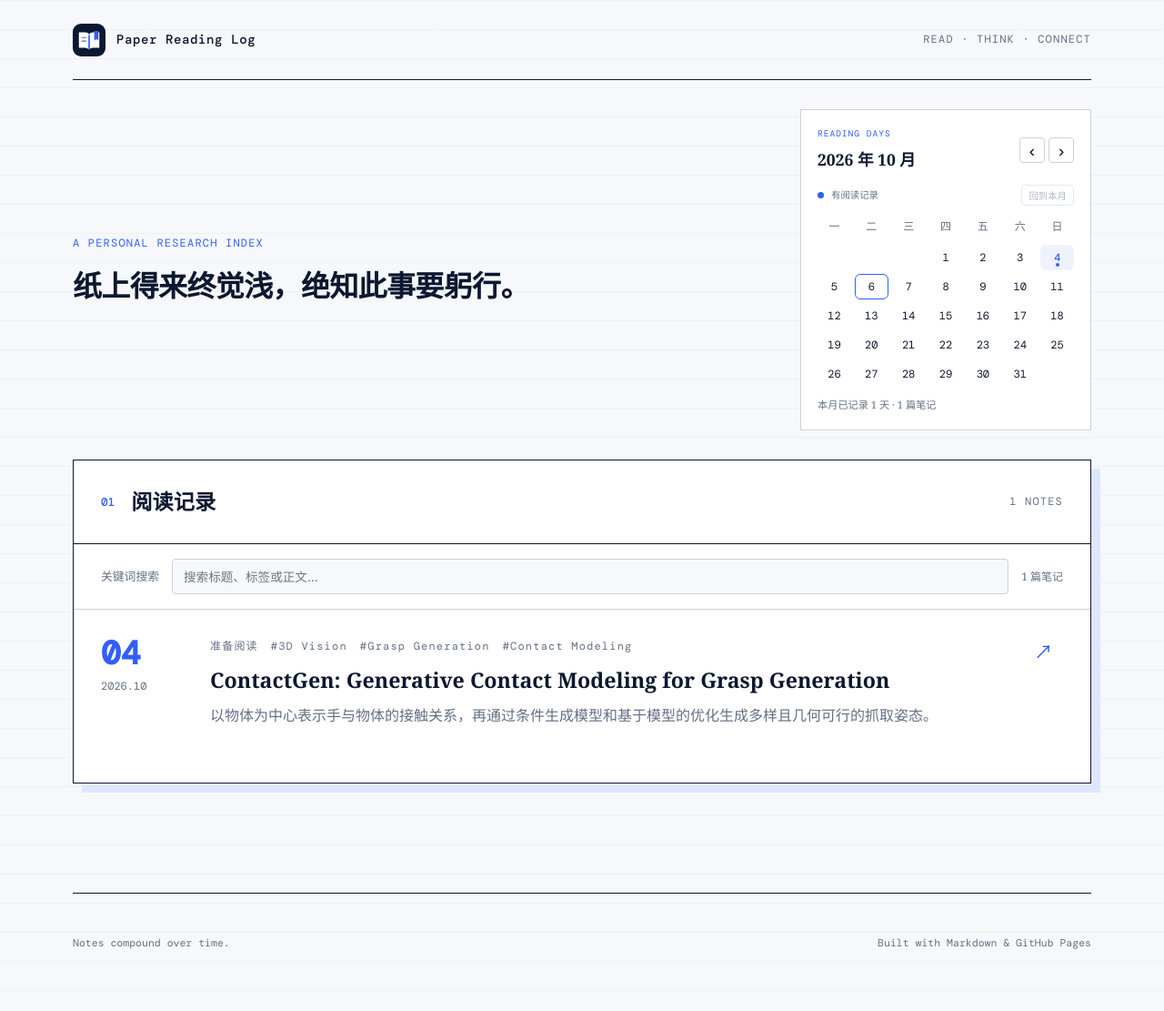
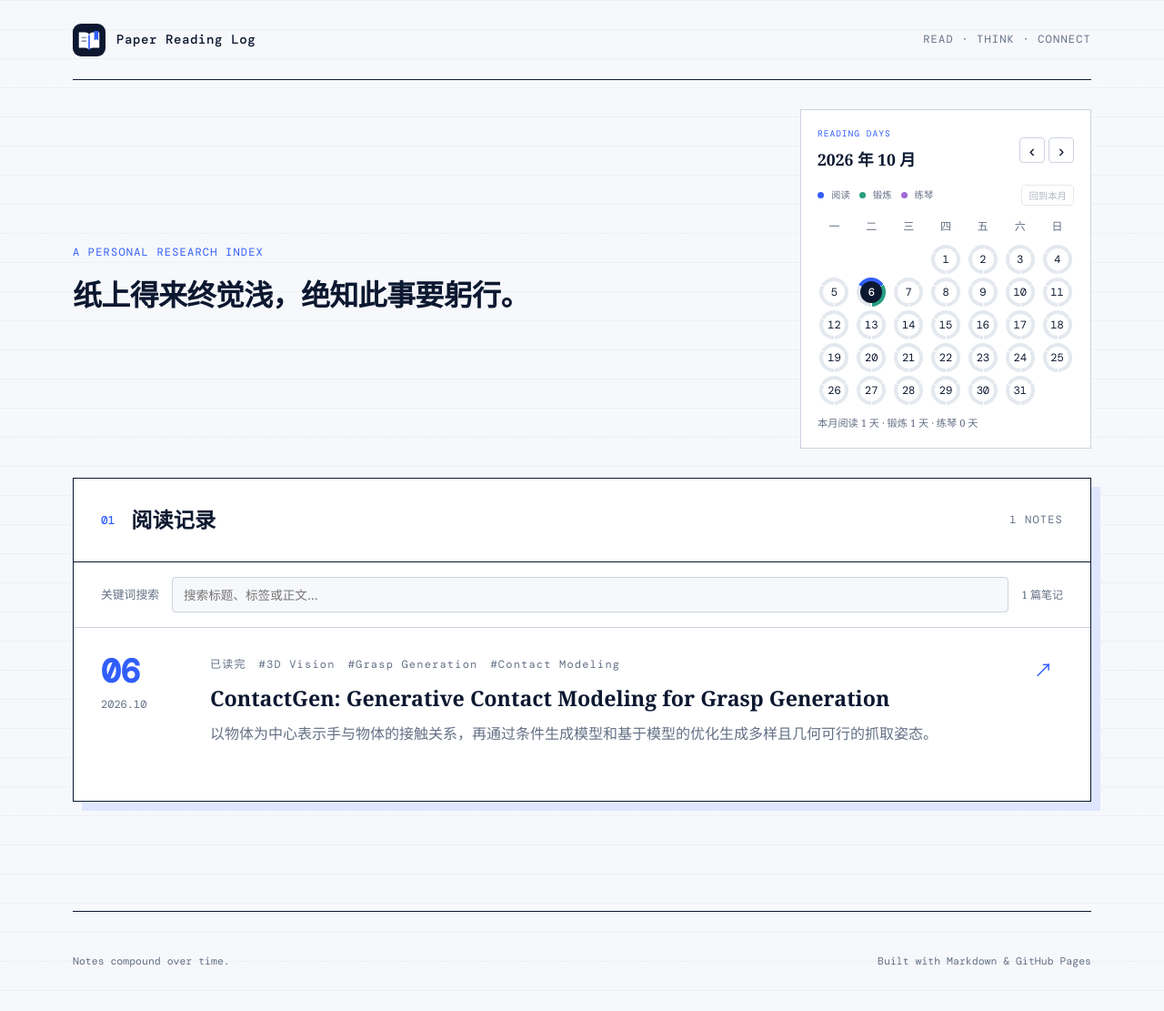
Before and after one commit to Kairui-SHI/paper-reading-log, a Jekyll site: the page built from index.html, in a window 1280 px wide. Shown: the whole page at 91% size. Built offline with Jekyll 4.4.1, drawn with Linux system fonts in a browser that asks for light colours.

Commit message:
Track reading, exercise and piano in circular calendar markers

```diff
--- /dev/null
+++ b/_data/activities.yml
@@ -0,0 +1,3 @@
+"2026-10-06":
+  exercise: true
+  piano: false
--- a/_notes/2026-10-04-contactgen.md
+++ b/_notes/2026-10-04-contactgen.md
@@ -1,6 +1,6 @@
 ---
 title: "ContactGen: Generative Contact Modeling for Grasp Generation"
-date: 2026-10-04
+date: 2026-10-06
 authors: Shaowei Liu, Yang Zhou, Jimei Yang, Saurabh Gupta, Shenlong Wang
 paper_url: https://arxiv.org/abs/2310.03740
 code_url: https://github.com/stevenlsw/contactgen
@@ -8,7 +8,7 @@ tags:
   - 3D Vision
   - Grasp Generation
   - Contact Modeling
-status: 准备阅读
+status: 已读完
 summary: 以物体为中心表示手与物体的接触关系，再通过条件生成模型和基于模型的优化生成多样且几何可行的抓取姿态。
 ---
 
--- a/assets/css/style.css
+++ b/assets/css/style.css
@@ -6,6 +6,9 @@
   --blue-soft: #dfe6ff;
   --line: #cbd2df;
   --muted: #647086;
+  --exercise: #279d81;
+  --piano: #a16bd5;
+  --activity-empty: #e4e8ef;
   --serif: "Noto Serif SC", Georgia, serif;
   --mono: "DM Mono", ui-monospace, monospace;
 }
@@ -212,6 +215,9 @@ footer {
 .calendar-heading h2 { margin: 0; font-size: 1.35rem; }
 .calendar-legend { display: flex; align-items: center; gap: 8px; color: var(--muted); font-size: .8rem; }
 .calendar-legend i { width: 7px; height: 7px; border-radius: 50%; background: var(--blue); }
+.calendar-legends { display: flex; gap: 10px; }
+.calendar-legend .exercise-dot { background: var(--exercise); }
+.calendar-legend .piano-dot { background: var(--piano); }
 .calendar-navigation { display: flex; gap: 4px; }
 .calendar-navigation button, #calendar-today { color: var(--ink); background: transparent; border: 1px solid var(--line); border-radius: 4px; cursor: pointer; }
 .calendar-navigation button { width: 28px; height: 28px; font: 1.2rem var(--mono); }
@@ -222,11 +228,11 @@ footer {
 .calendar-navigation button:focus-visible, #calendar-today:focus-visible { outline: 2px solid var(--blue); outline-offset: 2px; }
 .calendar-weekdays, .calendar-days { display: grid; grid-template-columns: repeat(7, minmax(0, 1fr)); gap: 4px; text-align: center; }
 .calendar-weekdays { margin-bottom: 10px; color: var(--muted); font-size: .75rem; }
-.calendar-day { position: relative; display: flex; justify-content: center; align-items: center; min-height: 34px; border: 1px solid transparent; border-radius: 6px; font: .9rem var(--mono); text-decoration: none; }
-.calendar-day.has-notes { color: var(--blue); background: #eef2ff; font-weight: 500; }
-.calendar-day.has-notes::after { content: ''; position: absolute; bottom: 3px; width: 4px; height: 4px; border-radius: 50%; background: var(--blue); }
-.calendar-day.is-today { border-color: var(--blue); }
-.calendar-day.has-notes:hover { background: var(--blue-soft); }
+.calendar-day { position: relative; display: flex; justify-content: center; align-items: center; justify-self: center; width: 32px; height: 32px; min-height: 32px; border: 0; border-radius: 50%; background: conic-gradient(from -60deg, var(--reading-color) 0deg 117deg, white 117deg 120deg, var(--exercise-color) 120deg 237deg, white 237deg 240deg, var(--piano-color) 240deg 357deg, white 357deg 360deg); font: .75rem var(--mono); text-decoration: none; }
+.calendar-day-number { display: flex; justify-content: center; align-items: center; width: 24px; height: 24px; border-radius: 50%; background: white; }
+.calendar-day.has-notes { color: var(--blue); font-weight: 500; }
+.calendar-day.is-today .calendar-day-number { background: var(--ink); color: white; }
+.calendar-day.has-notes:hover .calendar-day-number { background: var(--blue-soft); }
 .calendar-day:focus-visible { outline: 2px solid var(--blue); outline-offset: 3px; }
 .calendar-summary { margin: 12px 0 0; color: var(--muted); font-size: .8rem; }
 @media (max-width: 700px) {
@@ -236,5 +242,5 @@ footer {
   .calendar-heading { align-items: flex-start; }
   .calendar-legend { font-size: .7rem; }
   .calendar-weekdays, .calendar-days { gap: 4px; }
-  .calendar-day { min-height: 34px; }
+  .calendar-day { min-height: 32px; }
 }
--- a/assets/js/calendar.js
+++ b/assets/js/calendar.js
@@ -1,5 +1,6 @@
 (() => {
   const notes = JSON.parse(document.getElementById('calendar-notes').textContent);
+  const activities = JSON.parse(document.getElementById('calendar-activities').textContent) || {};
   const now = new Date();
   let displayed = new Date(now.getFullYear(), now.getMonth(), 1);
   const grid = document.getElementById('calendar-days');
@@ -25,7 +26,14 @@
       const entries = monthNotes.filter(note => note.date === date);
       const cell = document.createElement(entries.length ? 'a' : 'span');
       cell.className = 'calendar-day';
-      cell.textContent = day;
+      const number = document.createElement('span');
+      number.className = 'calendar-day-number';
+      number.textContent = day;
+      cell.append(number);
+      const activity = activities[date] || {};
+      cell.style.setProperty('--reading-color', entries.length ? 'var(--blue)' : 'var(--activity-empty)');
+      cell.style.setProperty('--exercise-color', activity.exercise ? 'var(--exercise)' : 'var(--activity-empty)');
+      cell.style.setProperty('--piano-color', activity.piano ? 'var(--piano)' : 'var(--activity-empty)');
       if (isCurrentMonth && day === now.getDate()) {
         cell.classList.add('is-today');
         cell.setAttribute('aria-current', 'date');
@@ -35,10 +43,15 @@
         cell.href = entries.length === 1 ? entries[0].url : `#note-${notes.findIndex(note => note.date === date) + 1}`;
         cell.title = entries.map(note => note.title).join('\n');
       }
-      cell.setAttribute('aria-label', `${year} 年 ${month + 1} 月 ${day} 日${entries.length ? `，${entries.length} 篇阅读记录：${entries.map(note => note.title).join('、')}` : '，暂无记录'}`);
+      const exerciseLabel = activity.exercise === true ? '已锻炼' : activity.exercise === false ? '未锻炼' : '锻炼未记录';
+      const pianoLabel = activity.piano === true ? '已练琴' : activity.piano === false ? '未练琴' : '练琴未记录';
+      const label = `${year} 年 ${month + 1} 月 ${day} 日${entries.length ? `，${entries.length} 篇阅读记录：${entries.map(note => note.title).join('、')}` : '，暂无阅读记录'}，${exerciseLabel}，${pianoLabel}`;
+      cell.setAttribute('aria-label', label);
+      cell.title = label;
       grid.append(cell);
     }
-    document.getElementById('calendar-summary').textContent = `${isCurrentMonth ? '本月' : '该月'}已记录 ${new Set(monthNotes.map(note => note.date)).size} 天 · ${monthNotes.length} 篇笔记`;
+    const monthActivities = Object.entries(activities).filter(([date]) => date.startsWith(prefix)).map(([,value]) => value);
+    document.getElementById('calendar-summary').textContent = `${isCurrentMonth ? '本月' : '该月'}阅读 ${new Set(monthNotes.map(note => note.date)).size} 天 · 锻炼 ${monthActivities.filter(a => a.exercise).length} 天 · 练琴 ${monthActivities.filter(a => a.piano).length} 天`;
   }
   document.getElementById('calendar-prev').addEventListener('click', () => {
     displayed = new Date(displayed.getFullYear(), displayed.getMonth() - 1, 1);
--- a/index.html
+++ b/index.html
@@ -18,7 +18,7 @@ title: 阅读记录
       <button id="calendar-next" type="button" aria-label="下个月">›</button>
     </div>
   </div>
-  <div class="calendar-tools"><span class="calendar-legend"><i aria-hidden="true"></i> 有阅读记录</span><button id="calendar-today" type="button">回到本月</button></div>
+  <div class="calendar-tools"><div class="calendar-legends"><span class="calendar-legend"><i class="reading-dot" aria-hidden="true"></i> 阅读</span><span class="calendar-legend"><i class="exercise-dot" aria-hidden="true"></i> 锻炼</span><span class="calendar-legend"><i class="piano-dot" aria-hidden="true"></i> 练琴</span></div><button id="calendar-today" type="button">回到本月</button></div>
   <div class="calendar-weekdays" aria-hidden="true"><span>一</span><span>二</span><span>三</span><span>四</span><span>五</span><span>六</span><span>日</span></div>
   <div id="calendar-days" class="calendar-days" aria-label="当月日期"></div>
   <p id="calendar-summary" class="calendar-summary" aria-live="polite"></p>
@@ -31,6 +31,7 @@ title: 阅读记录
 {"date": {{ note.date | date: '%Y-%m-%d' | jsonify }}, "title": {{ note.title | jsonify }}, "url": {{ note.url | relative_url | jsonify }}}{% unless forloop.last %},{% endunless %}
 {% endfor %}
 ]</script>
+<script id="calendar-activities" type="application/json">{{ site.data.activities | jsonify }}</script>
 <script src="{{ '/assets/js/calendar.js' | relative_url }}" defer></script>
 
 <section class="ledger" aria-labelledby="notes-title">
```
